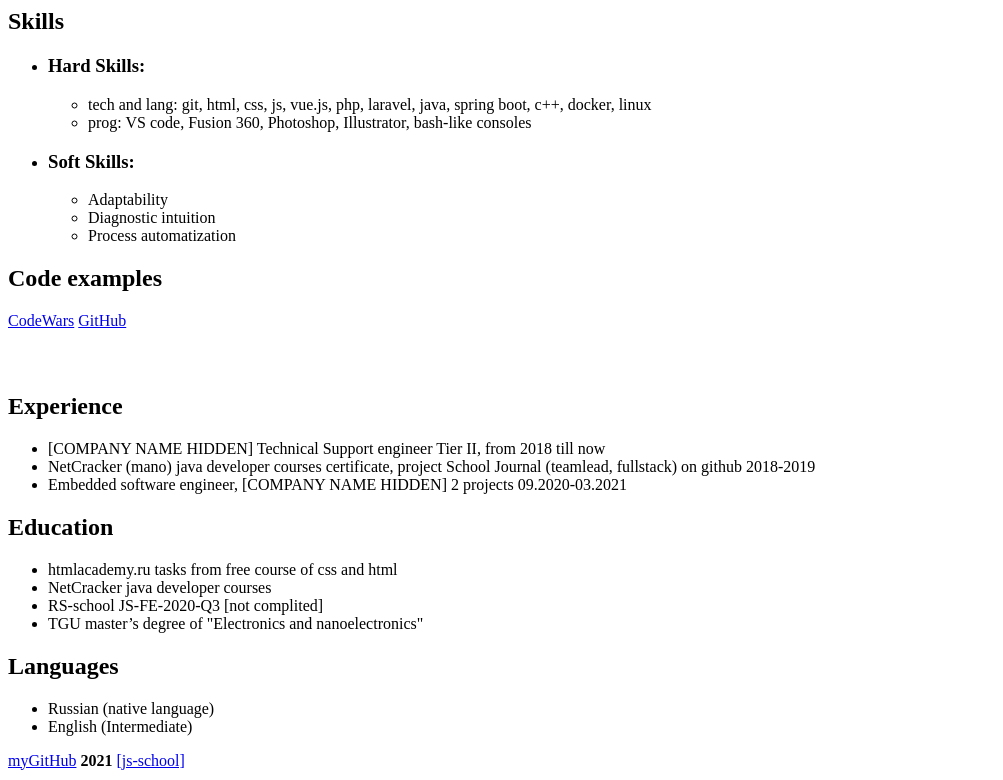
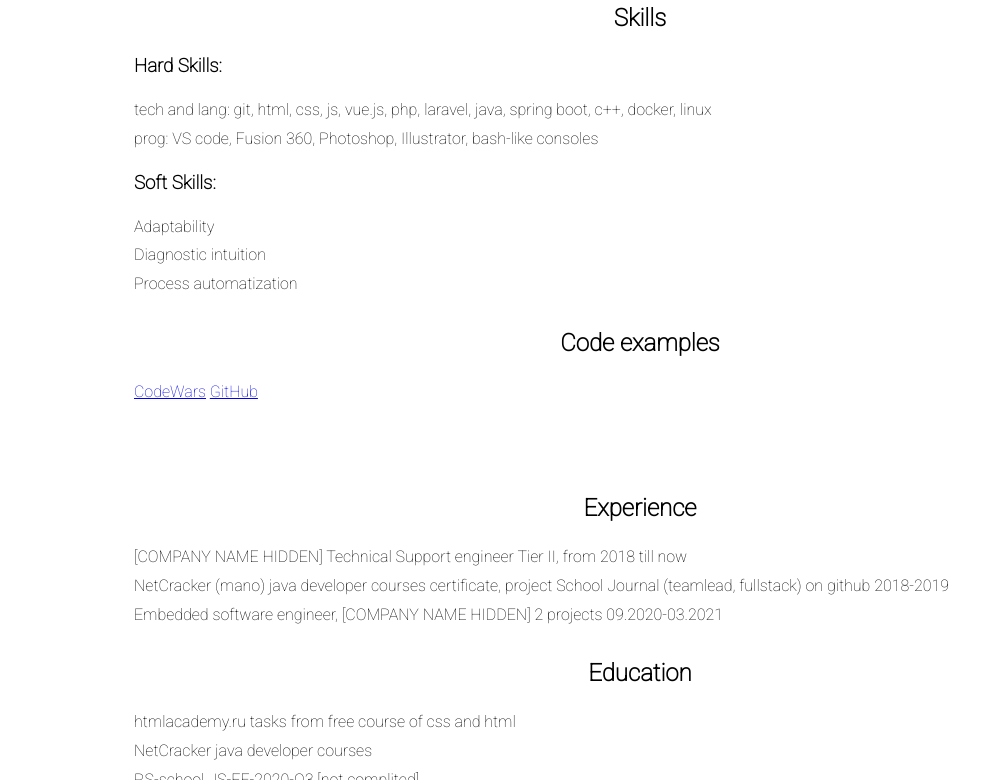
Before and after one commit to thirdmadman/rsschool-cv, a plain HTML site: page index.html in a window 1280 px wide. Shown: the part 648-1428 px from the top of the page, without its empty margins (0-1003 px from the left). Drawn offline with Linux system fonts and the light colour scheme; the site is published under a folder, as on GitHub Pages, so addresses that start at the root find nothing.

Commit message:
fix: "/assets/" problem

```diff
--- a/index.html
+++ b/index.html
@@ -4,7 +4,7 @@
     <meta charset="UTF-8" />
     <meta http-equiv="X-UA-Compatible" content="IE=edge" />
     <meta name="viewport" content="width=device-width, initial-scale=1.0" />
-    <link rel="stylesheet" href="/assets/style.css" />
+    <link rel="stylesheet" href="style.css" />
     <title>Junior Developer Resume for The Rolling Scopes School</title>
   </head>
   <body>
--- a/assets/style.css
+++ b/style.css
@@ -66,7 +66,3 @@
     display: flex;
     justify-content: space-between;
 }
-
-footer * {
-
-}
```
